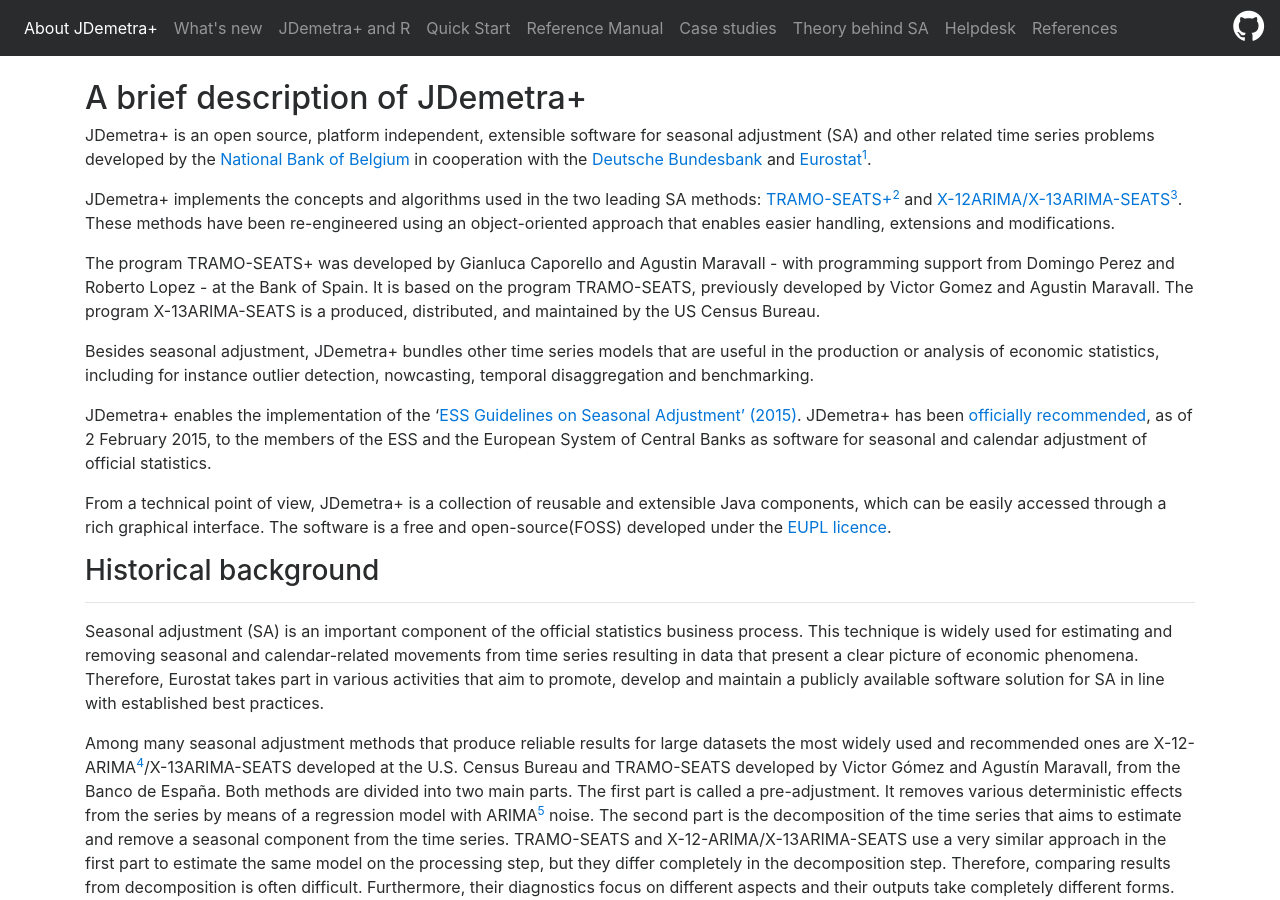
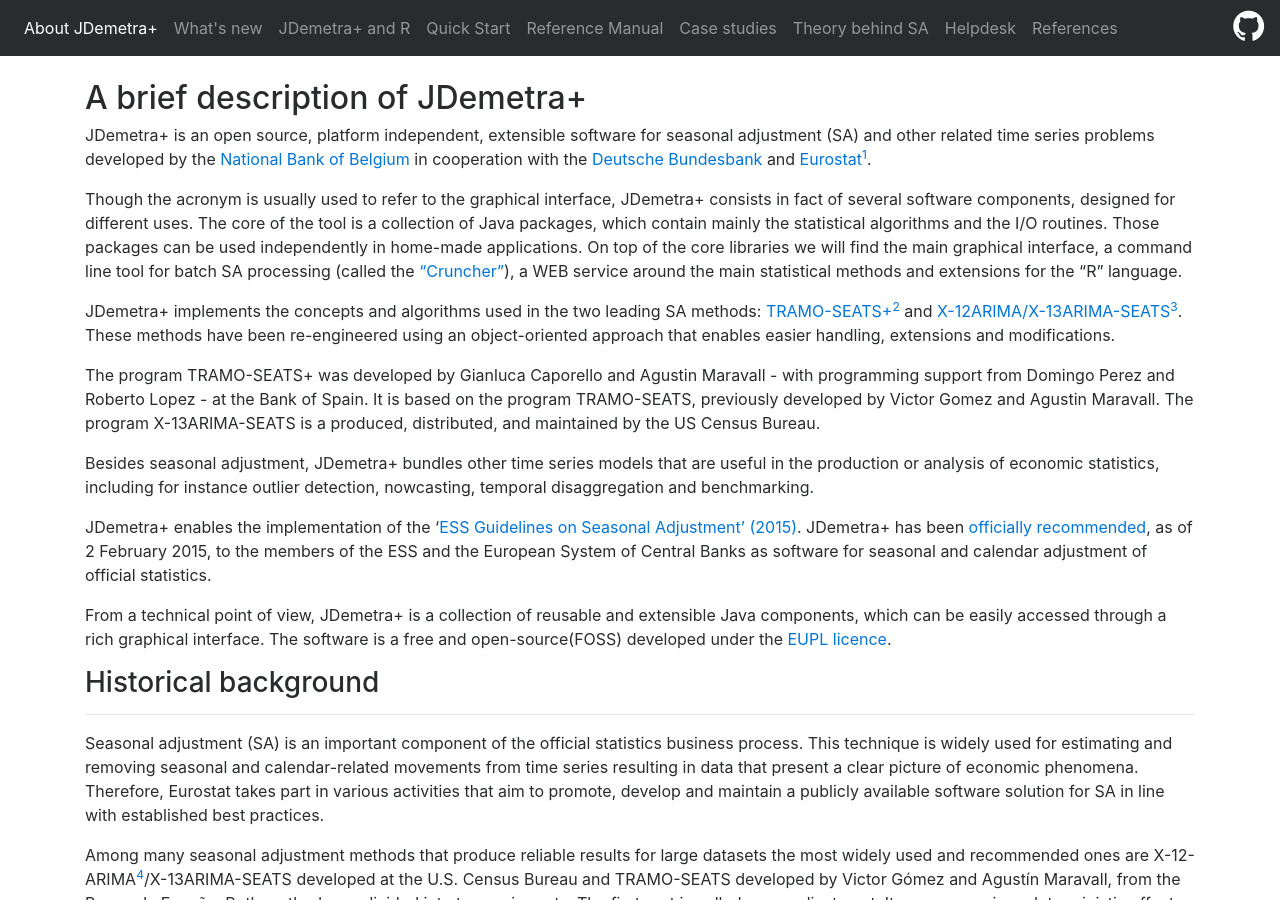
Before and after one commit to SylwiaGrudkowska/JDemetra-documentation, a Jekyll site: the page built from index.md, in a window 1280 px wide and 900 px high. Built offline with Jekyll 4.4.1, drawn with Linux system fonts in a browser that asks for light colours; nearby versions of some CDN libraries.

Commit message:
Info on R and cruncher

```diff
--- a/index.md
+++ b/index.md
@@ -9,6 +9,13 @@ JDemetra+ is an open source, platform independent, extensible software for
 seasonal adjustment (SA) and other related time series problems
 developed by the [National Bank of Belgium](https://www.nbb.be/en) in cooperation with the
 [Deutsche Bundesbank](https://www.bundesbank.de/en) and [Eurostat](http://ec.europa.eu/eurostat)[^1].
+
+Though the acronym is usually used to refer to the graphical interface, JDemetra+ consists in fact of several
+software components, designed for different uses.
+The core of the tool is a collection of Java packages, which contain mainly the statistical algorithms and the
+I/O routines. Those packages can be used independently in home-made applications.
+On top of the core libraries we will find the main graphical interface, a command line tool for batch SA processing (called the [“Cruncher”](https://github.com/jdemetra/jwsacruncher/wiki)), a WEB service around the main statistical methods and extensions for the
+“R” language.
 
 JDemetra+ implements the concepts and algorithms used in the two leading SA methods:
 [TRAMO-SEATS+](https://www.bde.es/bde/en/secciones/servicios/Profesionales/Programas_estadi/Notas_introduct_3638497004e2e21.html)[^4]
```
Also changed, not shown: _data/left-menu-case-studies.yml (+5 -5 lines).
